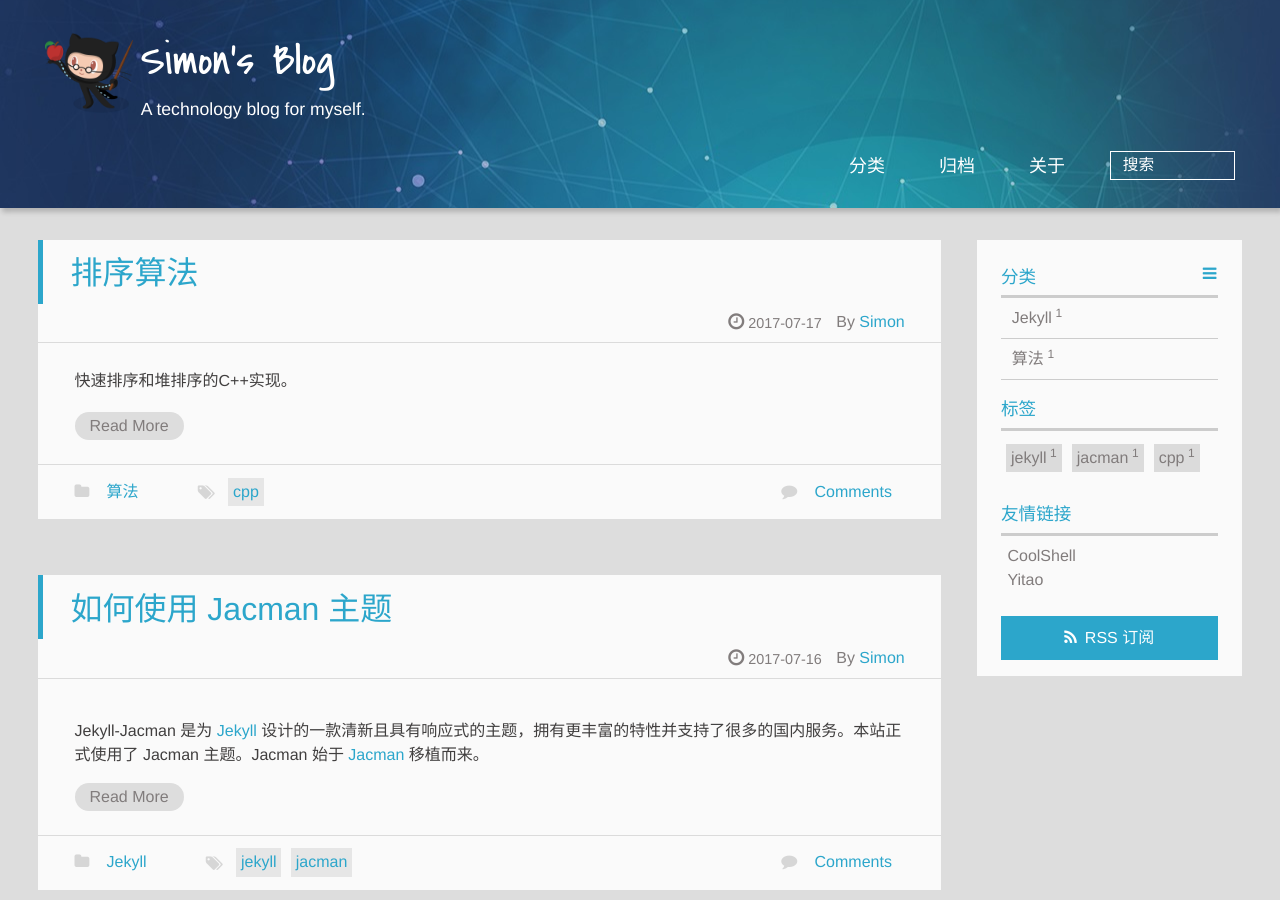
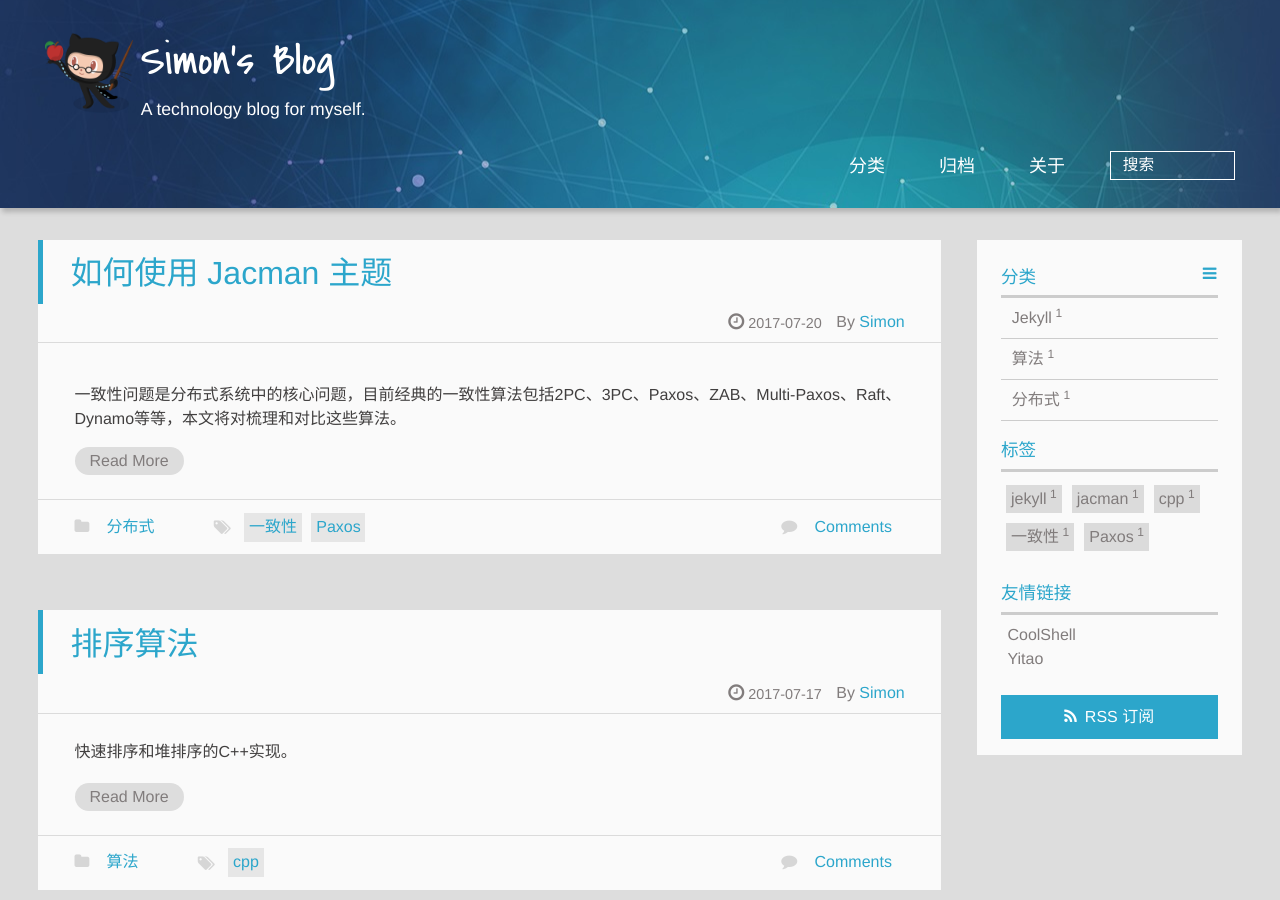
Before and after one commit to simonjoylet/simonjoylet.github.io, a Jekyll site: the page built from index.html, in a window 1280 px wide and 900 px high. Built offline with Jekyll 4.4.1, drawn with Linux system fonts in a browser that asks for light colours; the list of posts is cut into pages by our own code; comment, search, counter and statistics services are not loaded; part of the change alters nothing that is shown.

Commit message:
post a new blog

```diff
--- /dev/null
+++ b/_posts/2017-07-20-distributed-consistency.md
@@ -0,0 +1,52 @@
+---
+layout: post
+title: 如何使用 Jacman 主题
+tags:
+- 一致性
+- Paxos
+categories: 分布式
+---
+
+一致性问题是分布式系统中的核心问题，目前经典的一致性算法包括2PC、3PC、Paxos、ZAB、Multi-Paxos、Raft、Dynamo等等，本文将对梳理和对比这些算法。
+
+<!--more-->
+
+## CAP理论
+　　CAP理论是Eric Brewer在1999年提出，指分布式系统中强一致性（C）、高可用性（A）和分区容错性（P）三者不可能同时满足，该理论于2002年被证明。在目前的网络设施下，分布式系统中的网络分区错误难以避免，因此分区容错性（P）一般必须保证，只能在强一致性（C）和高可用性（A）中进行权衡。
+　　然而三选二的理论存在误导性，CAP理论作者本人在2012年重新梳理的CAP理论。其实CAP理论只是说完美的强一致和高可用不能同时和分区容错并存，但是不完美的呢？首先分区不发生的情况下，CA可以共存，而且P发生的概率一般不高，所以没有必要在设计之初直接放弃C或者A。其次，假设分区发生了，C和A的选择一定完全水火不容吗？这也不一定，因为C包括了很多数据，A也包括了很多服务，要具体情况具体分析，而非一刀切。有些数据放弃C是没什么问题的，但有些数据一旦不一致就会造成重大影响。A也一样，有些服务并不会影响C，那完全可以继续提供，有些服务直接影响不能放弃C的数据，这类服务就必须暂时不可用。那放弃了C的部分数据一定就不一致了吗？放弃了A的服务一定就会让客户很不开心吗？这也不一定，例如分区期间暂时放弃了C的数据可以在分区恢复之后进行合并，合并方法又有很多种。放弃了A的服务虽然不能立即给出应答，但可以记录下客户的操作意向，给出进行中的提示。
+　　总结来说，CAP理论并非三选二那么简单，因为该理论只是不允许分区错误发生的情况下所有数据都是强一致，所有服务都立即给出正确应答这种完美的系统。所以，即使不能达到完美，但可以努力趋近完美。
+## 2PC与3PC
+### 2PC
+　　两阶段提交时分布式关系型数据库中实现事务的经典方法，都是基于协调者（leader）的事务提交方法。顾名思义，数据的提交分为两个阶段：
+1. 第一阶段是prepare阶段，也叫投票阶段。
+	协调者向参与者发起事务准备请求，参与者执行事务并记录日志，然后向协调者发送Ack消息。如果参与者不能执行事务，则向协调者发送No消息。
+2. 第二阶段是commit阶段，也叫执行阶段，这个阶段分为两种情况。
+2.1 如果协调者收到所有参与者的ack消息，则协调者向所有参与者发送事务提交请求，参与者提交事务，然后向协调者发送ack消息。
+2.2 如果任意一个参与者向协调者发送了No消息，则协调者向所有参与者发送事务回滚请求，协调者根据日志回滚事务，然后向协调者发送ack消息。
+
+　　两阶段提交的优点是原理简单，实现方便，但有个很明显的缺点就是同步阻塞问题，如果任意一个参与者挂掉，则事务会阻塞，其他参与者拿到的事务资源也无法释放。另外，2阶段提交还有明显的单点问题、网络异常时的数据不一致问题。
+
+### 3PC
+　　三阶段提交是为了解决两阶段提交的同步阻塞问题而提出的，同时改良了（而非解决）两阶段提交的数据不一致问题。三阶段提交分为三个阶段：
+1. 第一阶段是CanCommit阶段
+	协调者向参与者发起PreCommit请求，询问参与者能否执行事务，如果参与者可以执行事务，则恢复yes消息，否则恢复no消息。
+2. 第二阶段是PreCommit阶段
+	2.1 如果协调者收到所有参与者的yes消息，则协调者向参与者发送PreCommit请求，参与者执行事务并记录日志，然后向协调者发送ack消息，如果参与者未能执行事务，则向协调者发送no消息。
+    2.2 如果协调者收到任意一个参与者的no消息或者超时没能收到部分参与者的应答，则协调者向参与者发送abort请求，参与者中断事务。
+    2.3 如果参与者超时没能收到协调者的PreCommit请求，则参与者中断事务。
+3. 第三阶段是DoCommit阶段
+	3.1 如果协调者收到所有参与者第二阶段的ack消息，则协调者向参与者发出DoCommit请求，参与者执行事务提交并释放事务资源，然后向协调者发送ack消息
+    3.2 如果协调者收到任意一个参与者的no消息或者超时没能收到部分参与者的应答，则协调者向参与者发送abort请求，参与者根据日志回滚事务并释放事务资源，然后向协调者发送ack消息。
+    3.3 如果参与者超时没能收到协调者的DoCommit请求，则参与者执行事务提交并释放事务资源。
+
+　　三阶段提交通过设置超时解决了两阶段提交中的同步阻塞问题，通过增加事务询问阶段，提高了某个节点故障之后的数据仍然保持一致的概率，但仍存在某些情况下数据不一致的可能。
+
+## Paxos
+
+## ZAB
+
+## Multi-Paxos
+
+## Raft
+
+## Dynamo
```
Also changed, not shown: _posts/2017-07-17-sort.md (line endings or trailing spaces).
